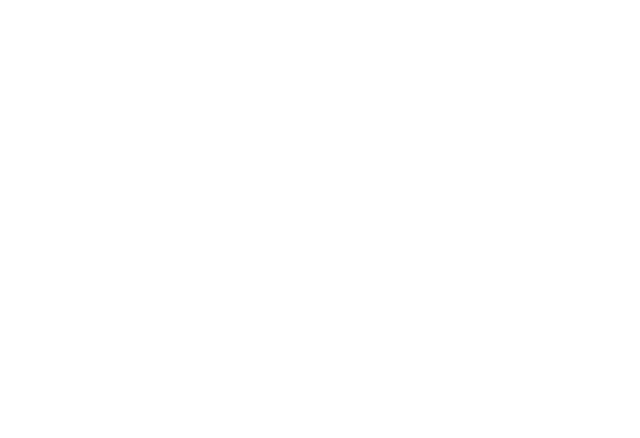
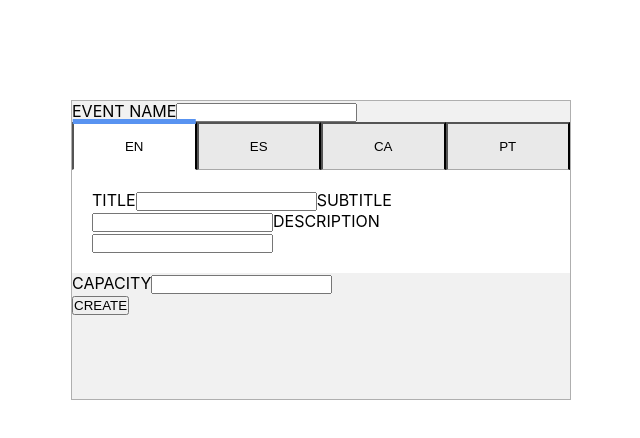
Before and after one commit to Arantxa-Cue/Form-multilanguage, a React (Create React App) app: page / in a window 1280 px wide. Shown: the top 438 px of the page, without its empty margins (319-959 px from the left). Built offline with nearby package versions, Linux system fonts and the light colour scheme.

Commit message:
form component states added

```diff
--- a/src/App.css
+++ b/src/App.css
@@ -1,38 +1,62 @@
-.App {
-  text-align: center;
+*,
+::before,
+::after {
+  box-sizing: border-box;
+  margin: 0;
+  padding: 0;
 }
 
-.App-logo {
-  height: 40vmin;
-  pointer-events: none;
+.container {
+  display: flex;
+  flex-direction: column;
+  position: relative;
+  width: 500px;
+  height: 300px;
+  background: #f1f1f1;
+  margin: 100px auto 0;
+  word-break: break-all;
+  border: 1px solid rgba(0, 0, 0, 0.274);
+}
+.tabs {
+  padding: 15px;
+  text-align: center;
+  width: 50%;
+  background: rgba(128, 128, 128, 0.075);
+  cursor: pointer;
+  border-bottom: 1px solid rgba(0, 0, 0, 0.274);
+  box-sizing: content-box;
+  position: relative;
+  outline: none;
+}
+.lang-tabs {
+  display: flex;
+}
+.active-tabs {
+  background: white;
+  border-bottom: 1px solid transparent;
 }
 
-@media (prefers-reduced-motion: no-preference) {
-  .App-logo {
-    animation: App-logo-spin infinite 20s linear;
-  }
+.active-tabs::before {
+  content: "";
+  display: block;
+  position: absolute;
+  top: -5px;
+  left: 50%;
+  transform: translateX(-50%);
+  width: calc(100% + 2px);
+  height: 5px;
+  background: rgb(88, 147, 241);
 }
-
-.App-header {
-  background-color: #282c34;
-  min-height: 100vh;
-  display: flex;
-  flex-direction: column;
-  align-items: center;
-  justify-content: center;
-  font-size: calc(10px + 2vmin);
-  color: white;
+.content-tabs {
+  flex-grow: 1;
 }
-
-.App-link {
-  color: #61dafb;
+.content {
+  background: white;
+  padding: 20px;
+  width: 100%;
+  height: 100%;
+  display: none;
 }
-
-@keyframes App-logo-spin {
-  from {
-    transform: rotate(0deg);
-  }
-  to {
-    transform: rotate(360deg);
-  }
+.active-content {
+  display: block;
 }
--- a/src/App.tsx
+++ b/src/App.tsx
@@ -1,8 +1,9 @@
 import React from "react";
 import "./App.css";
+import Form from "./components/FormComponent/Form";
 
 function App() {
-  return <></>;
+  return <Form />;
 }
 
 export default App;
--- /dev/null
+++ b/src/components/FormComponent/Form.tsx
@@ -0,0 +1,216 @@
+import { ChangeEvent, SyntheticEvent, useState } from "react";
+
+const Form = () => {
+  const payload = {
+    eventName: "",
+    title: {
+      en: "",
+      es: "",
+      ca: "",
+      pt: "",
+    },
+    subtitle: {
+      en: "",
+      es: "",
+      ca: "",
+      pt: "",
+    },
+    description: {
+      en: "",
+      es: "",
+      ca: "",
+      pt: "",
+    },
+    capacity: "",
+  };
+  const [data, SetData] = useState(payload);
+
+  const changeData = (event: ChangeEvent<HTMLInputElement>) => {
+    SetData({ ...data, [event.target.name]: event.target.value });
+  };
+  const resetForm = () => {
+    SetData(payload);
+  };
+  const [toggleState, setToggleState] = useState(0);
+
+  const toggleTab = (index: any) => {
+    setToggleState(index);
+  };
+
+  const submitForm = (event: SyntheticEvent) => {
+    event.preventDefault();
+    resetForm();
+    console.log(data);
+  };
+
+  return (
+    <div className="container">
+      <form autoComplete="off" onSubmit={submitForm}>
+        <label htmlFor="text">EVENT NAME</label>
+        <input
+          type="text"
+          name="eventName"
+          id="eventName"
+          value={data.eventName}
+          onChange={changeData}
+        />
+        <div className="lang-tabs">
+          <button
+            className={toggleState === 0 ? "tabs active-tabs" : "tabs"}
+            onClick={() => toggleTab(0)}
+          >
+            EN
+          </button>
+          <button
+            className={toggleState === 1 ? "tabs active-tabs" : "tabs"}
+            onClick={() => toggleTab(1)}
+          >
+            ES
+          </button>
+          <button
+            className={toggleState === 2 ? "tabs active-tabs" : "tabs"}
+            onClick={() => toggleTab(2)}
+          >
+            CA
+          </button>
+          <button
+            className={toggleState === 3 ? "tabs active-tabs" : "tabs"}
+            onClick={() => toggleTab(3)}
+          >
+            PT
+          </button>
+        </div>
+
+        <div className="content-tabs">
+          <div
+            className={toggleState === 0 ? "content active-content" : "content"}
+          >
+            <label htmlFor="">TITLE</label>
+            <input
+              type="text"
+              name="title"
+              id="title"
+              value={data.title.en}
+              onChange={changeData}
+            />
+            <label htmlFor="">SUBTITLE</label>
+            <input
+              type="text"
+              name="subtitle"
+              id="subtitle"
+              value={data.subtitle.en}
+              onChange={changeData}
+            />
+            <label htmlFor="">DESCRIPTION</label>
+            <input
+              type="text"
+              name="description"
+              id="description"
+              value={data.description.en}
+              onChange={changeData}
+            />
+          </div>
+          <div
+            className={toggleState === 1 ? "content active-content" : "content"}
+          >
+            <label htmlFor="">TITULO</label>
+            <input
+              type="text"
+              name="title"
+              id="title"
+              value={data.title.es}
+              onChange={changeData}
+            />
+            <label htmlFor="">SUBTITULO</label>
+            <input
+              type="text"
+              name="subtitle"
+              id="subtitle"
+              value={data.subtitle.es}
+              onChange={changeData}
+            />
+            <label htmlFor="">DESCRIPCIÓN</label>
+            <input
+              type="text"
+              name="description"
+              id="description"
+              value={data.description.es}
+              onChange={changeData}
+            />
+          </div>
+          <div
+            className={toggleState === 2 ? "content active-content" : "content"}
+          >
+            <label htmlFor="">TÍTOL</label>
+            <input
+              type="text"
+              name="title"
+              id="title"
+              value={data.title.ca}
+              onChange={changeData}
+            />
+            <label htmlFor="">SUBTITULO</label>
+            <input
+              type="text"
+              name="subtitle"
+              id="subtitle"
+              value={data.subtitle.ca}
+              onChange={changeData}
+            />
+            <label htmlFor="">DESCRIPCIÓ</label>
+            <input
+              type="text"
+              name="description"
+              id="description"
+              value={data.description.ca}
+              onChange={changeData}
+            />
+          </div>
+          <div
+            className={toggleState === 3 ? "content active-content" : "content"}
+          >
+            <label htmlFor="">TITULO</label>
+            <input
+              type="text"
+              name="title"
+              id="title"
+              value={data.title.pt}
+              onChange={changeData}
+            />
+            <label htmlFor="">RUBRICA</label>
+            <input
+              type="text"
+              name="subtitle"
+              id="subtitle"
+              value={data.subtitle.pt}
+              onChange={changeData}
+            />
+            <label htmlFor="">DESCRIÇÃO</label>
+            <input
+              type="text"
+              name="description"
+              id="description"
+              value={data.description.pt}
+              onChange={changeData}
+            />
+          </div>
+        </div>
+        <label htmlFor="text">CAPACITY</label>
+        <input
+          type="text"
+          name="capacity"
+          id="capacity"
+          value={data.capacity}
+          onChange={changeData}
+        />
+        <div>
+          <button className="form-button" type="submit" value="Submit">
+            CREATE
+          </button>
+        </div>
+      </form>
+    </div>
+  );
+};
+
+export default Form;
```
